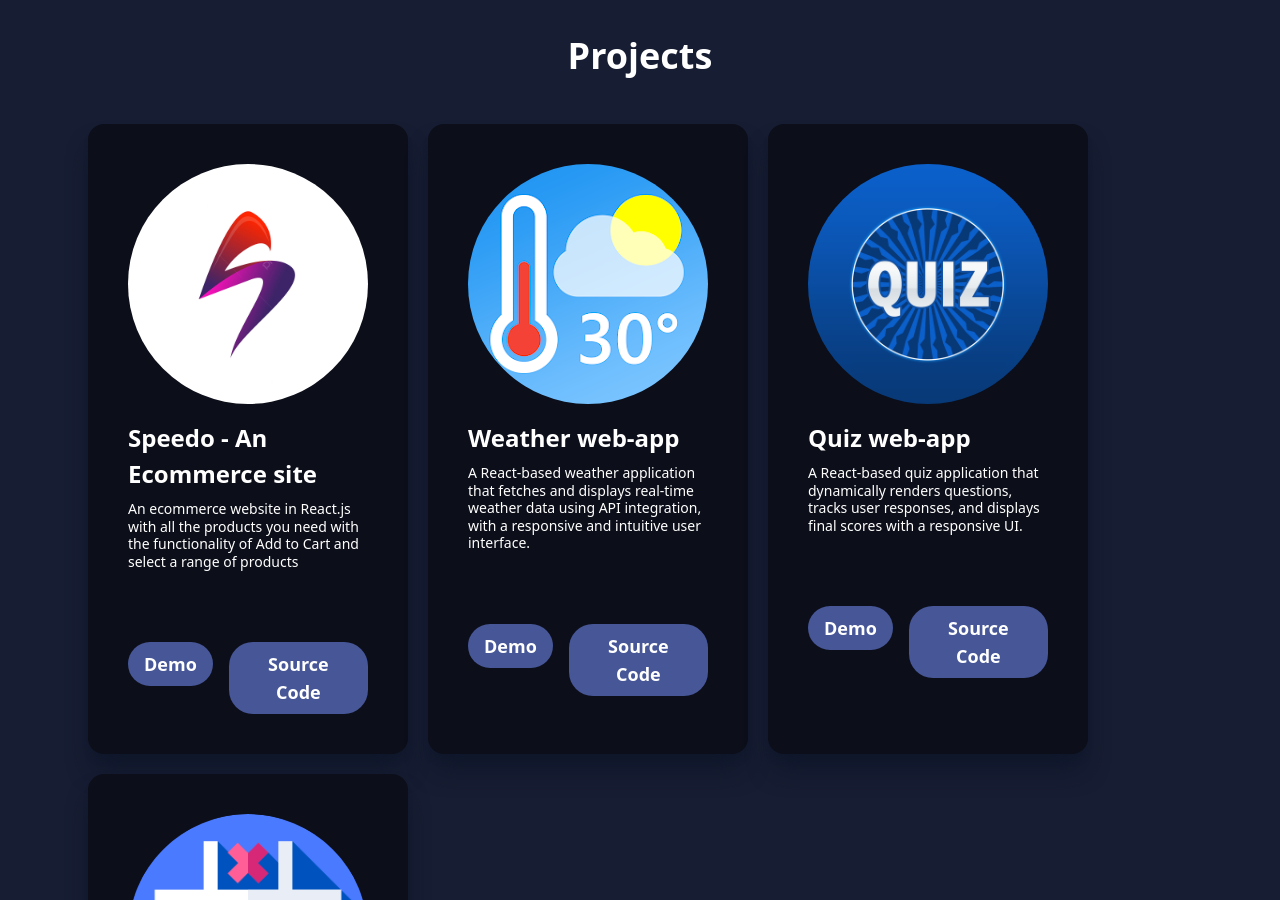
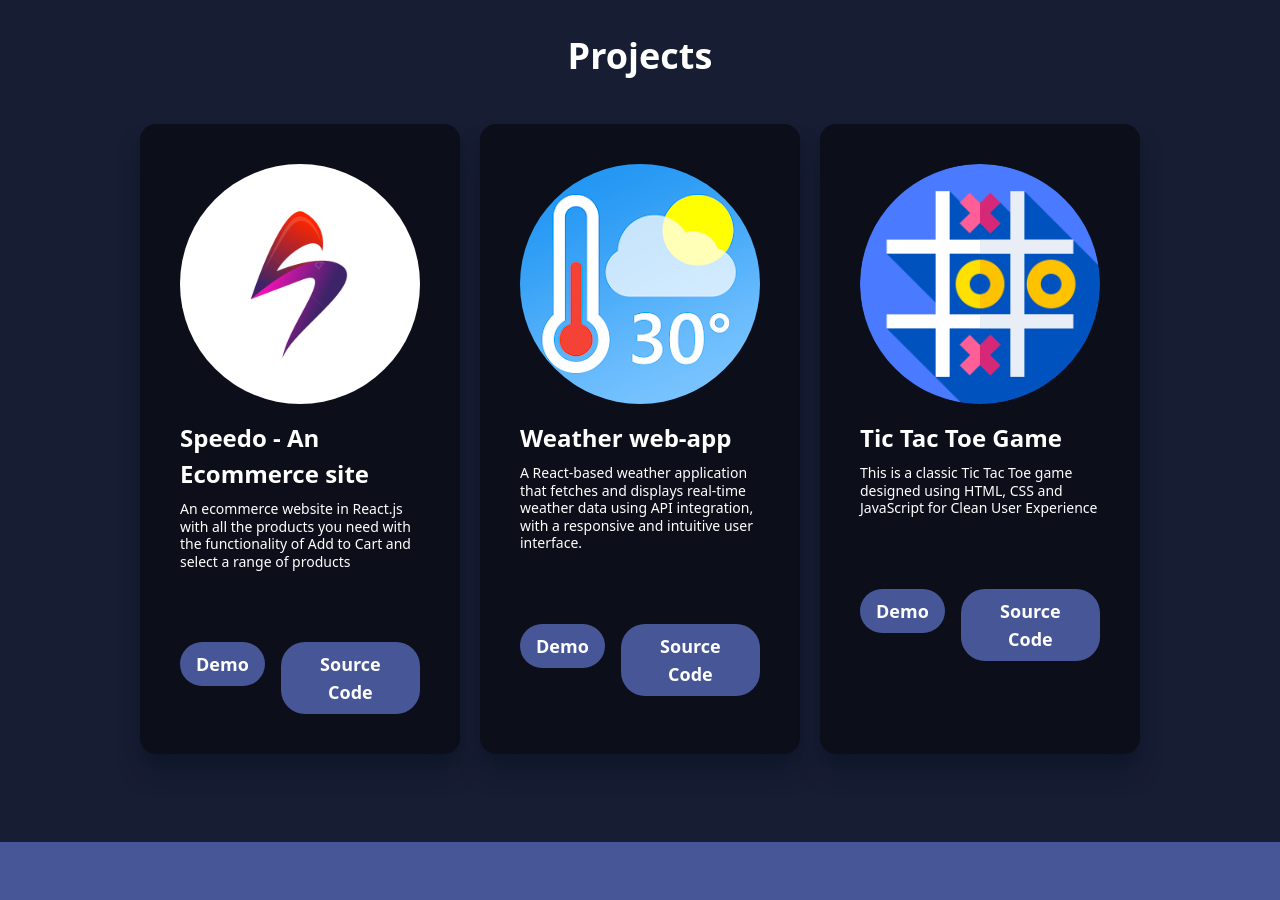
Before and after one commit to Anjali-Nagar-Tech/Portfolio, a React (Vite) app: page / in a window 1280 px wide. Shown: the part 1900-2800 px from the top of the page. Built offline with nearby package versions, Linux system fonts and the light colour scheme.

Commit message:
Update Projects.jsx

```diff
--- a/src/Components/Projects/Projects.jsx
+++ b/src/Components/Projects/Projects.jsx
@@ -1,7 +1,7 @@
 import React from 'react'
 import ProjectCard from './ProjectCard'
 import thirdproject from '../../assets/tic-tac-toe.png'
-import quiz from '../../assets/quiz.png'
+// import quiz from '../../assets/quiz.png'
 import weather from '../../assets/weather.webp'
 import speedo from '../../../src/assets/speedo.jpg'
 const Projects = () => {
@@ -12,7 +12,7 @@ const Projects = () => {
 
           <ProjectCard title="Speedo - An Ecommerce site" main="An ecommerce website in React.js with all the products you need with the functionality of Add to Cart and select a range of products" demoLink="https://speedo-eta.vercel.app/" sourceCode="https://github.com/Anjali-Nagar-Tech/speedo-ecommerce-web-app" image={speedo}/>
            <ProjectCard title="Weather web-app" main="A React-based weather application that fetches and displays real-time weather data using API integration, with a responsive and intuitive user interface. " demoLink="https://weather-app-nu-five-67.vercel.app/" sourceCode="https://github.com/Anjali-Nagar-Tech/Weather-App" image={weather}/>
-           <ProjectCard title="Quiz web-app" main="A React-based quiz application that dynamically renders questions, tracks user responses, and displays final scores with a responsive UI." demoLink = "https://react-quiz-app-jade-ten.vercel.app/" sourceCode="https://github.com/Anjali-Nagar-Tech/react-quiz-app/tree/main" image={quiz}/>
+           {/* <ProjectCard title="Quiz web-app" main="A React-based quiz application that dynamically renders questions, tracks user responses, and displays final scores with a responsive UI." demoLink = "https://react-quiz-app-jade-ten.vercel.app/" sourceCode="https://github.com/Anjali-Nagar-Tech/react-quiz-app/tree/main" image={quiz}/> */}
            <ProjectCard title="Tic Tac Toe Game" main="This is a classic Tic Tac Toe game designed using HTML, CSS and JavaScript for Clean User Experience" demoLink="https://anjali-nagar-tech.github.io/tictactoe/" sourceCode="https://github.com/Anjali-Nagar-Tech/tictactoe" image={thirdproject}/>
 
 
```
